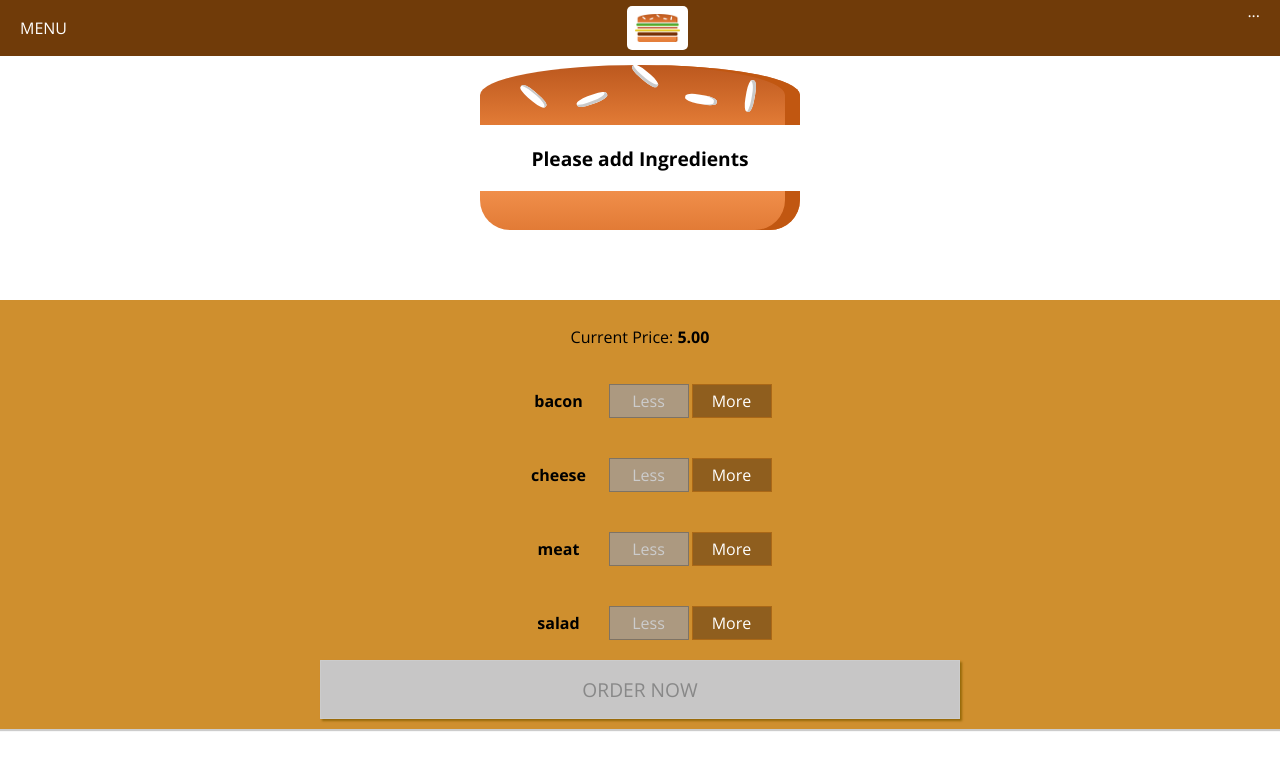
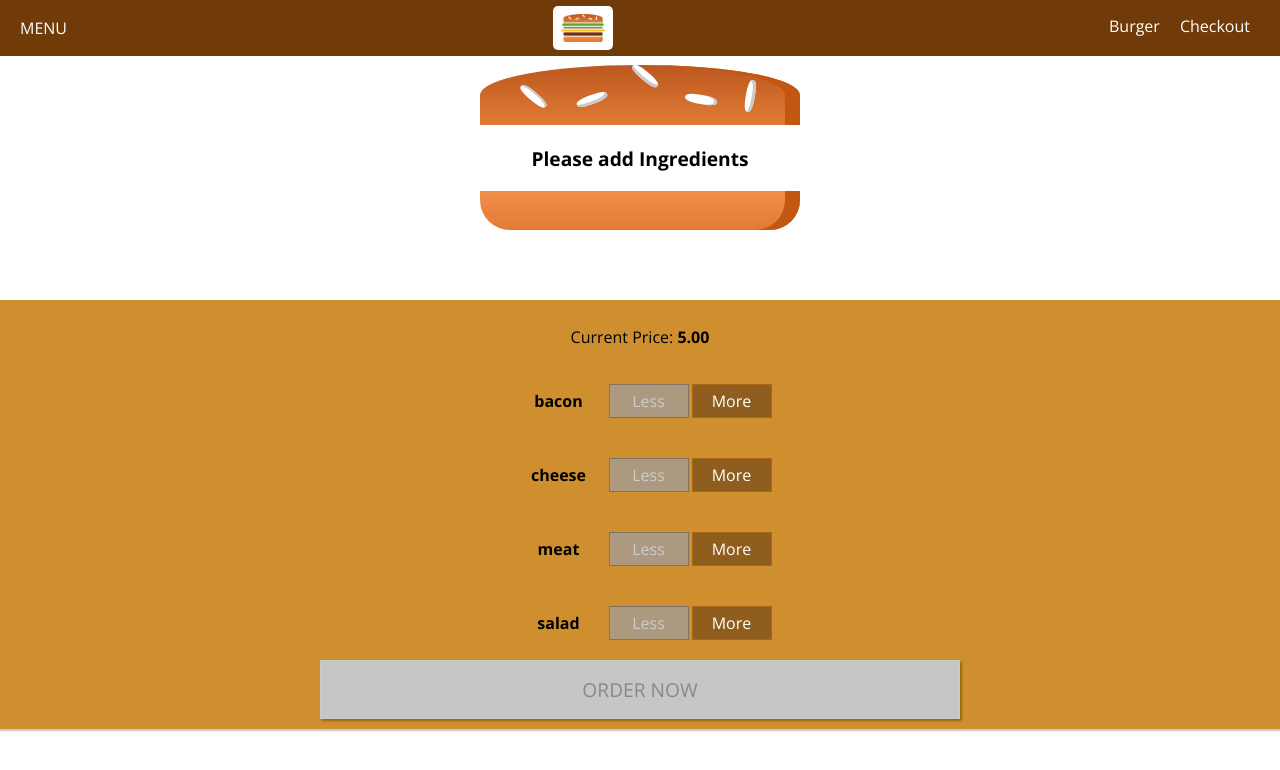
Before and after one commit to Nutod/react-burger-builder, a React app: page / in a window 1280 px wide. Shown: the top 770 px of the page. Built offline with nearby package versions, Linux system fonts and the light colour scheme.

Commit message:
Navigation Items added

```diff
--- /dev/null
+++ b/src/components/Navigation/NavigationItems/NavigationItem/NavigationItem.js
@@ -0,0 +1,58 @@
+import React from "react";
+import styled from "styled-components";
+
+const NavigationListItem = styled.li`
+	margin: 10px 0;
+	box-sizing: border-box;
+	display: block;
+	width: 100%;
+
+	@media (min-width: 500px) {
+		margin: 0;
+		display: flex;
+		height: 100 %;
+		width: auto;
+		align-items: center;
+	}
+`;
+
+const NavigationLink = styled.a`
+	color: #8f5c2c;
+	text-decoration: none;
+	width: 100 %;
+	box-sizing: border-box;
+	display: block;
+
+	&:hover {
+		color: #40a4c8;
+	}
+
+	&:active {
+		color: #40a4c8;
+	}
+
+	@media (min-width: 500px) {
+		color: white;
+		height: 100 %;
+		padding: 16px 10px;
+		border-bottom: 4px solid transparent;
+
+		&:hover {
+			background-color: #8f5c2c;
+			border-bottom: 4px solid #40a4c8;
+			color: white;
+		}
+
+		&:active {
+			background-color: #8f5c2c;
+			border-bottom: 4px solid #40a4c8;
+			color: white;
+		}
+	}
+`;
+
+export default ({ link }) => (
+	<NavigationListItem>
+		<NavigationLink>{link}</NavigationLink>
+	</NavigationListItem>
+);
--- /dev/null
+++ b/src/components/Navigation/NavigationItems/NavigationItems.js
@@ -0,0 +1,24 @@
+import React from "react";
+import styled from "styled-components";
+import NavigationItem from "./NavigationItem/NavigationItem";
+
+const NavigationList = styled.ul`
+	margin: 0;
+	padding: 0;
+	list-style: none;
+	display: flex;
+	flex-flow: column;
+	align-items: center;
+	height: 100%;
+
+	@media (min-width: 500px) {
+		flex-flow: row;
+	}
+`;
+
+export default () => (
+	<NavigationList>
+		<NavigationItem link="Burger" />
+		<NavigationItem link="Checkout" />
+	</NavigationList>
+);
--- a/src/components/Navigation/Toolbar/Toolbar.js
+++ b/src/components/Navigation/Toolbar/Toolbar.js
@@ -1,6 +1,7 @@
 import React from "react";
 import styled from "styled-components";
 import Logo from "../../Logo/Logo";
+import NavigationItems from "../NavigationItems/NavigationItems";
 
 const Header = styled.header`
 	height: 56px;
@@ -26,6 +27,8 @@ export default () => (
 	<Header>
 		<div>MENU</div>
 		<Logo />
-		<NavWrapper>...</NavWrapper>
+		<NavWrapper>
+			<NavigationItems />
+		</NavWrapper>
 	</Header>
 );
```
